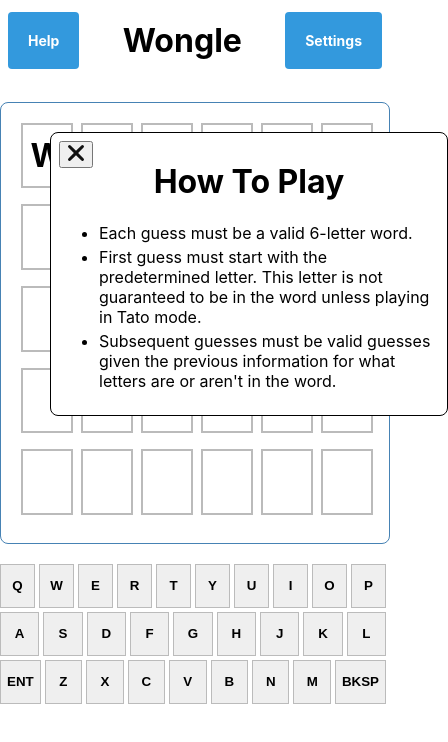
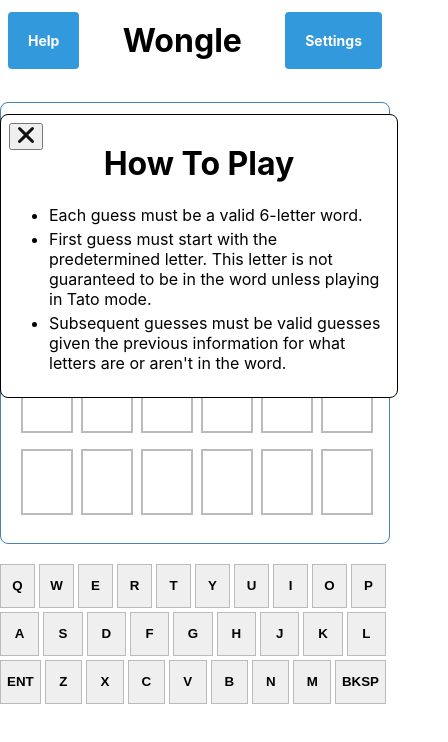
Before and after one commit to tash1207/wongle, a React (Create React App) app: page / in a window 390 px wide. Both pictures are taken after a click on the button "Help". Shown: the top 742 px of the page, 448 px wide, since content can reach past the window. Built offline with nearby package versions, Linux system fonts and the light colour scheme.

Commit message:
Update small screen width CSS

```diff
--- a/src/index.css
+++ b/src/index.css
@@ -183,9 +183,11 @@ li {
   background-color: white;
   border: 1px solid black;
   border-radius: 8px;
-  margin: 32px;
+  left: 0;
+  margin: 32px auto;
   padding: 8px;
   position: absolute;
+  right: 0;
   width: 420px;
 }
 
@@ -198,12 +200,11 @@ li {
   position: absolute;
 }
 
-@media (max-width: 550px) {
+@media (max-width: 520px) {
   .board {
     max-width: 380px;
   }
   .dialog {
-    margin: 50px;
     width: 380px;
   }
 }
```
